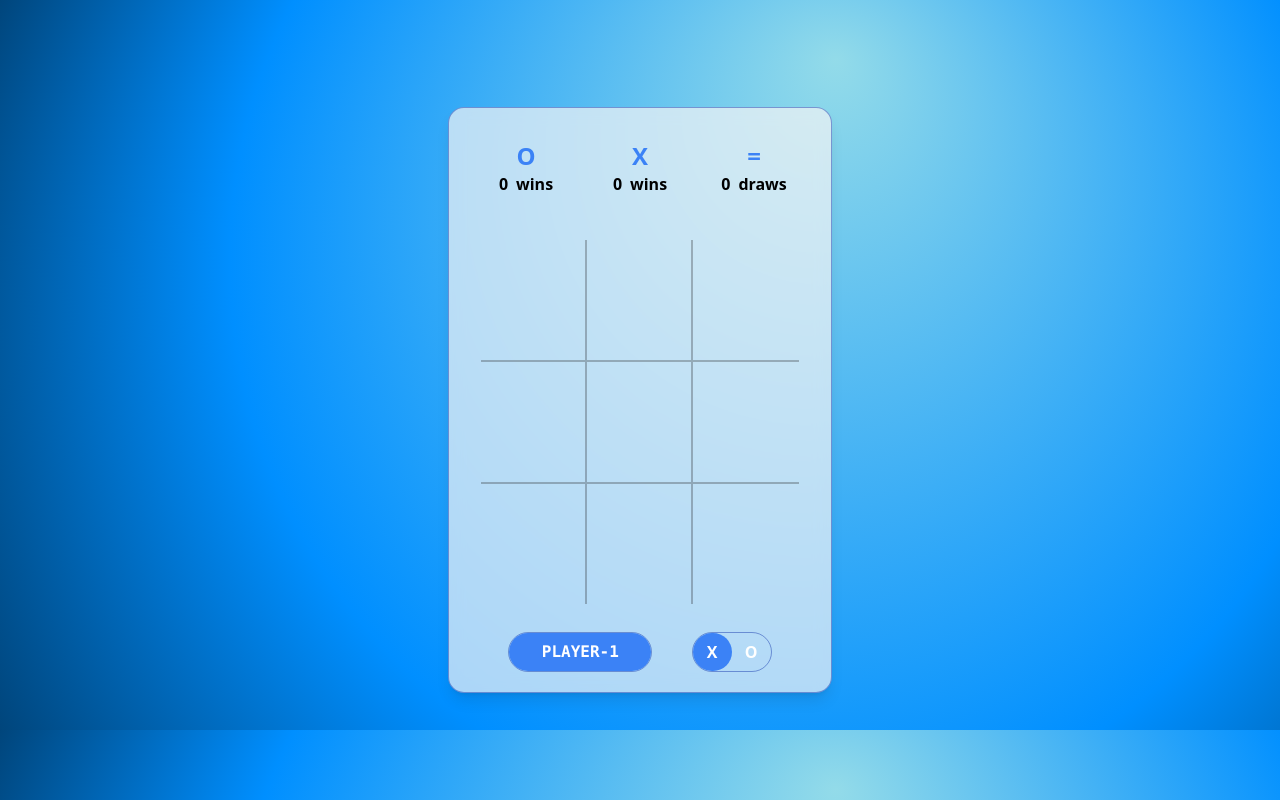
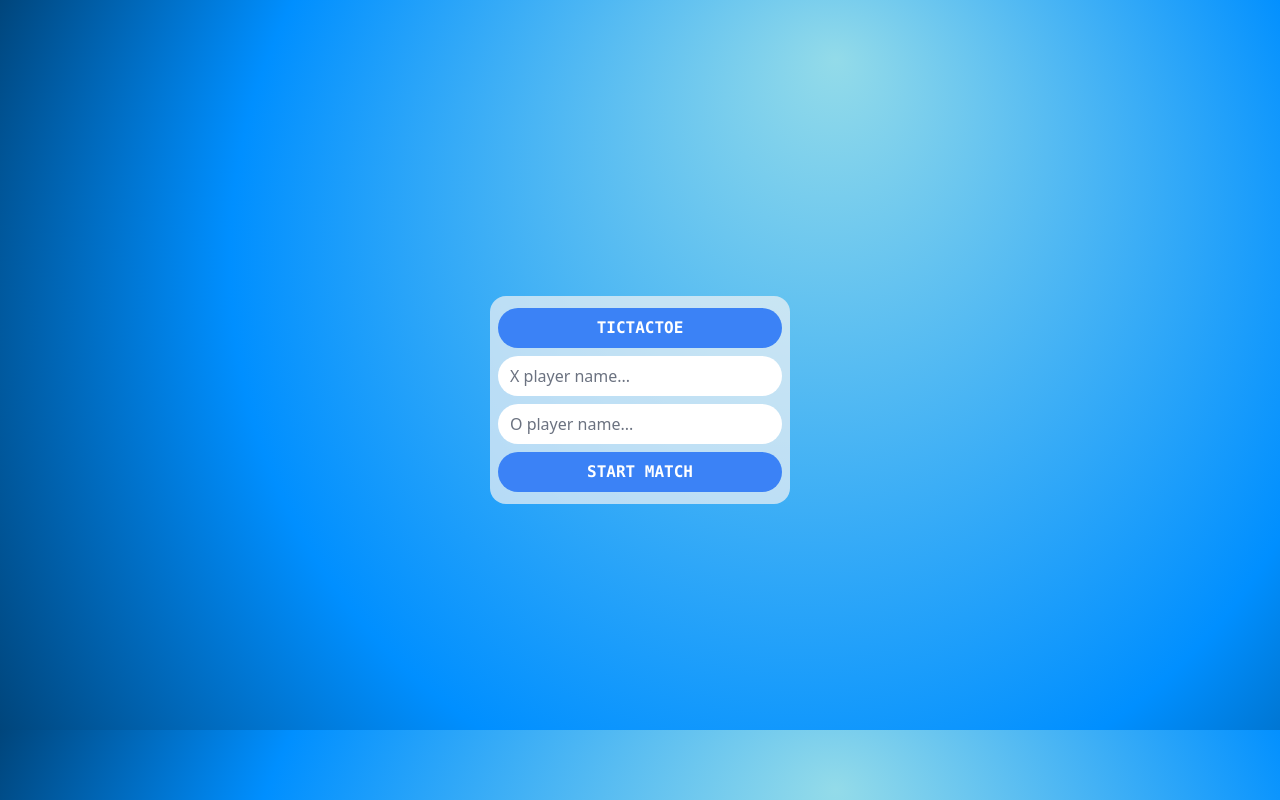
Before and after one commit to skehargit/TicTacToeRedesign, a plain HTML site: page index.html in a window 1280 px wide. Drawn offline with nearby package versions, Linux system fonts and the light colour scheme.

Commit message:
music added, icon added, gsap added

```diff
--- a/index.html
+++ b/index.html
@@ -4,7 +4,9 @@
     <meta charset="UTF-8">
     <meta name="viewport" content="width=device-width, initial-scale=1.0">
     <title>TICTACTOE</title>
+    <link rel="icon" href="./icon.png">
     <script src="https://cdn.tailwindcss.com"></script>
+    <script src="https://cdn.jsdelivr.net/npm/gsap@3.12/dist/gsap.min.js"></script>
     <script src="https://cdn.tailwindcss.com?plugins=forms,typography,aspect-ratio,line-clamp"></script>
     <style>
         *{
@@ -27,8 +29,18 @@
     </style>
 </head>
 <body>
-    <div class="wrapper w-full h-screen flex items-center justify-center ">
-        <div class="mainbox bg-zinc-100/70 backdrop-blur border border-blue-800/50 p-5 w-96 h-fit justify-center flex flex-col items-center gap-5 shadow-lg rounded-2xl">
+    <div class="wrapper w-full h-screen flex items-center justify-center relative">
+        <div class="namingbox   scale-0 h-fit absolute w-[300px] z-[2] rounded-2xl bg-zinc-100/70 py-3 px-2">
+
+            <div class="flex flex-col gap-2 overflow-hidden">
+                <h1 class="anibox1 -translate-y-52 uppercase   font-mono font-semibold text-md text-white bg-blue-500 px-5 py-2 rounded-full text-center">TicTacToe</h1>
+                <input type="text" id="pl1" placeholder="X player name..." class="anibox2 -translate-y-52 rounded-full border-0">
+                <input type="text" id="pl2" placeholder="O player name..." class="anibox3 -translate-y-52 rounded-full border-0">
+                <button class="anibox4 -translate-y-52 uppercase   font-mono font-semibold text-md text-white bg-blue-500 px-5 py-2 rounded-full" onclick={start()}>Start Match</button>
+            </div>
+
+        </div>
+        <div class="mainbox duration-300 hidden bg-zinc-100/70 backdrop-blur border border-blue-800/50 p-5 w-96 h-fit justify-center flex flex-col items-center gap-5 shadow-lg rounded-2xl">
             <div class="flex items-center w-full">
                 <div id="ocnt" class="py-3 w-1/3 flex flex-col items-center justify-center">
                     <span class="font-sans font-semibold text-2xl text-blue-500">O</span>
@@ -48,7 +60,7 @@
             <div class="w-full h-96 p-3 relative z-[1]">
                 <div class="popup  absolute  z-[2] backdrop-blur bg-blue-500/30 left-1/2 top-1/2 -translate-x-1/2 -translate-y-1/2  border border-blue-800/40 w-full p-5 shadow-lg rounded-2xl ">
                     <div class="py-3 px-2 flex items-center justify-center">
-                        <h2 class="winnerDisplay font-mono font-semibold "><span>'x' winner name player1</span></h2>
+                        <h2 class="winnerDisplay font-mono font-semibold capitalize"></h2>
                     </div>
                     <div class="flex gap-4 items-center justify-center">
                         <button id="playagain" class="uppercase font-mono font-semibold text-md text-white bg-blue-500 px-5 py-2 rounded-full"> play again</button>
@@ -91,7 +103,28 @@
         </div>
 
     </div>
-
+    <script>
+        var tl=gsap.timeline()
+        tl.to('.namingbox',{
+            scale:1
+        })
+        .to('.anibox4',{
+            y:0,
+            duration:0.3,
+        })
+        .to('.anibox3',{
+            y:0,
+            duration:0.3,
+        })
+        .to('.anibox2',{
+            y:0,
+            duration:0.3,
+        })
+        .to('.anibox1',{
+            y:0,
+            duration:0.3,
+        })
+    </script>
     <script src="script.js"></script>
 </body>
 </html>
--- a/script.js
+++ b/script.js
@@ -10,6 +10,10 @@ let playAgain=document.getElementById('playagain');
 let newMatch=document.getElementById('newMatch');
 let winPop=document.querySelector('.popup');
 let winDisplay=document.querySelector('.winnerDisplay');
+let mainBox=document.querySelector('.mainbox');
+let namingbox=document.querySelector('.namingbox');
+var audio=new Audio('./click-tone.wav');
+
 
 //winning logic for the game
 const winlgoic=[
@@ -32,6 +36,15 @@ let oPlayerName='oplayer';
 player2.style.display='none';
 slidBox.style.left=0;
 
+function start(){
+    xPlayerName=document.getElementById('pl1').value || 'player1';
+    player1.textContent=xPlayerName;
+    oPlayerName=document.getElementById('pl2').value || 'player2';
+    player2.textContent=oPlayerName;
+    mainBox.style.display='flex';
+    namingbox.style.display='none';
+    audio.play();
+}
 // game starting function
 function newStart(){
     // string values of x,o and draw,
@@ -44,6 +57,7 @@ newStart();
 
 // play again function
 function playAgainGame(){
+    audio.play();
     boxes.forEach(box=>{
         box.classList.remove('win'); // remove the winning green background from boxes if bg is visible
         box.textContent=""; // make all boxes empty
@@ -54,6 +68,7 @@ function playAgainGame(){
 // adding event listener to all boxes
 boxes.forEach(box=>{
     box.addEventListener('click',()=>{
+        audio.play();
         if(box.textContent==''){
             box.textContent=curPlayer; // current player
             playerChange(); // player change
@@ -64,6 +79,7 @@ boxes.forEach(box=>{
 
 // player change function
 function playerChange(){
+    audio.play();
     if(curPlayer=='x'){
         curPlayer='o';
         slidBox.style.left='50%';
```
Also changed, not shown: gsap.js (added), icon.png (added), 1 other file.
